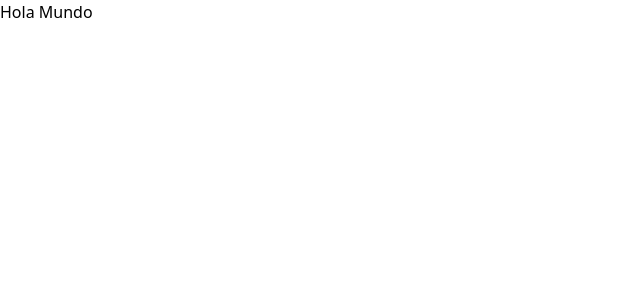
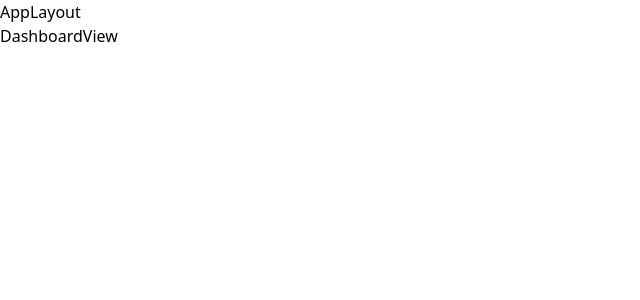
Before and after one commit to Lilian1306/MERN2-FRONTEND, a React (Vite) app: page / in a window 1280 px wide. Shown: the top 300 px of the page, without its empty margins (0-640 px from the left). Built offline with nearby package versions, Linux system fonts and the light colour scheme.

Commit message:
creando el router, instalacion de react-router-dom y creando la main pagina

```diff
--- a/package.json
+++ b/package.json
@@ -11,7 +11,8 @@
   },
   "dependencies": {
     "react": "^18.3.1",
-    "react-dom": "^18.3.1"
+    "react-dom": "^18.3.1",
+    "react-router-dom": "^6.26.1"
   },
   "devDependencies": {
     "@eslint/js": "^9.9.0",
--- /dev/null
+++ b/src/layouts/AppLayout.tsx
@@ -0,0 +1,12 @@
+import { Outlet } from "react-router-dom"
+
+export default function AppLayout() {
+    return (
+        <>
+
+        <div>AppLayout</div>
+
+        <Outlet/>
+        </>
+    )
+}
--- a/src/main.tsx
+++ b/src/main.tsx
@@ -1,9 +1,10 @@
 import { StrictMode } from 'react'
 import { createRoot } from 'react-dom/client'
 import './index.css'
+import Router from './router'
 
 createRoot(document.getElementById('root')!).render(
   <StrictMode>
- <h1>Hola Mundo</h1>
+   <Router/>
   </StrictMode>,
 )
--- /dev/null
+++ b/src/router.tsx
@@ -0,0 +1,16 @@
+import { BrowserRouter, Routes, Route } from 'react-router-dom'
+import AppLayout from './layouts/AppLayout'
+import DashboardView from './views/DashboardView'
+
+export default function Router() {
+    return (
+        <BrowserRouter>
+        <Routes>
+            <Route element={<AppLayout/>}>
+              <Route path='/' element={<DashboardView/>} index />
+
+            </Route>
+        </Routes>
+        </BrowserRouter>
+    )
+}
--- /dev/null
+++ b/src/views/DashboardView.tsx
@@ -0,0 +1,8 @@
+
+export default function DashboardView() {
+  return (
+    <div>
+      DashboardView
+    </div>
+  )
+}
```
Also changed, not shown: 1 other file (tests, documents, lock files or other folders).
